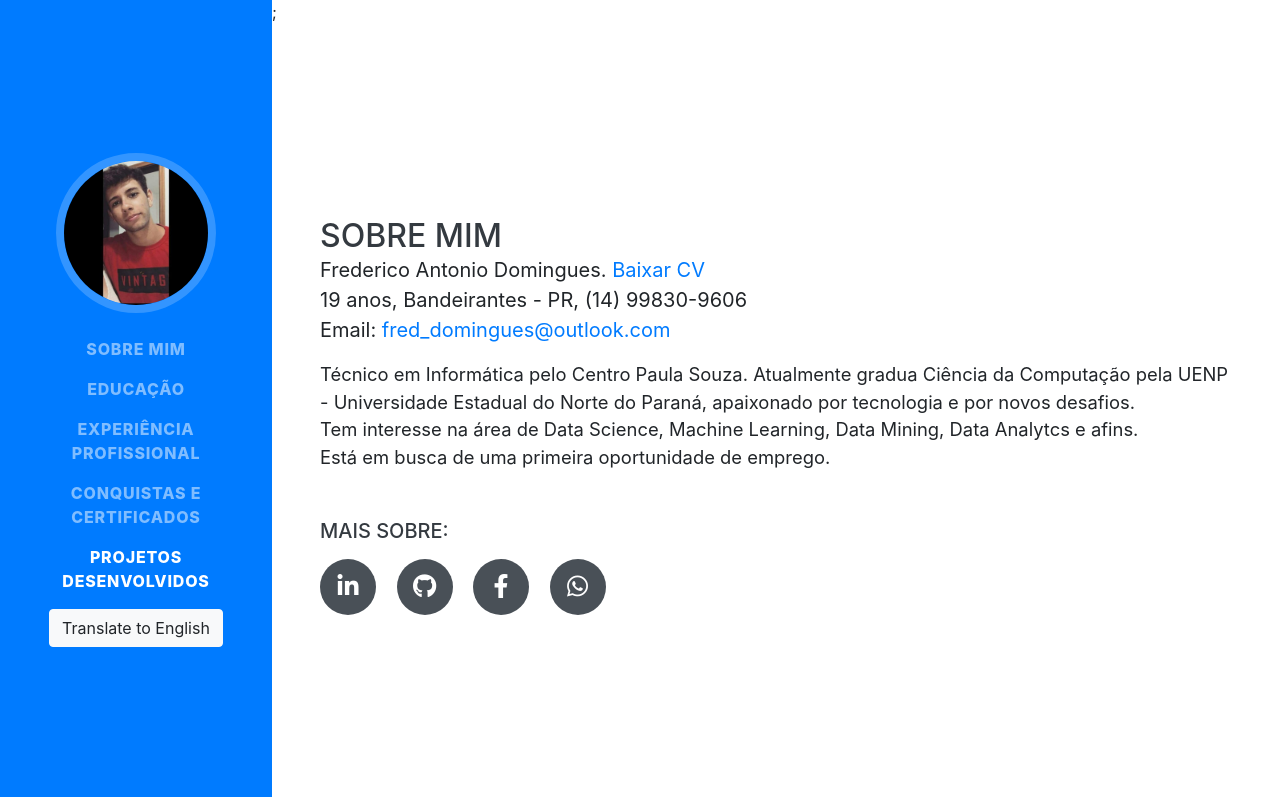
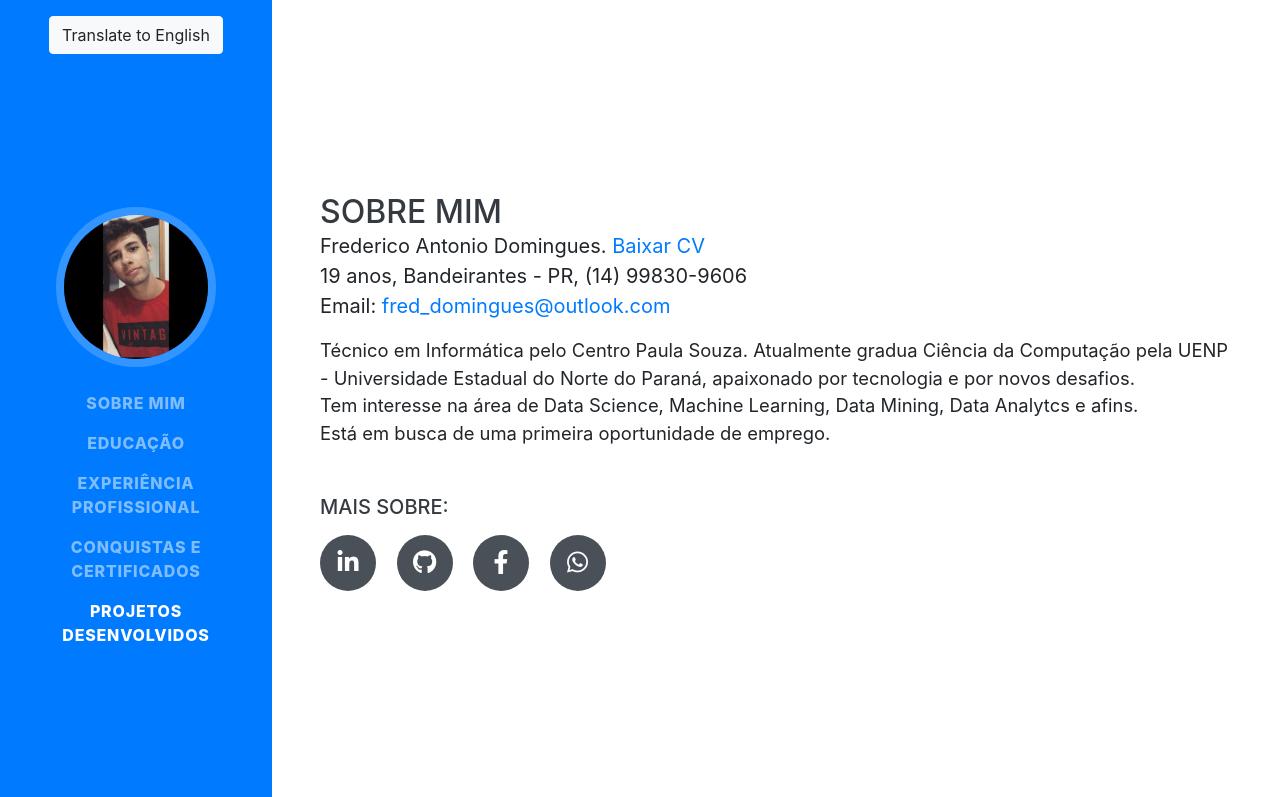
Before and after one commit to freddomingues/freddomingues.github.io, a website with bundled scripts: page index.html in a window 1280 px wide. Shown: the top 797 px of the page. Built offline with nearby package versions, Linux system fonts and the light colour scheme; a web font is replaced by a local one.

Commit message:
Updating certificate/translate button

```diff
--- a/index.html
+++ b/index.html
@@ -9,7 +9,7 @@
   <meta name="author" content="">
 
   <title>Currículo - Frederico Antonio Domingues</title>
-  <link rel="sortcut icon" href="img/resume_40px.png" type="image/x-icon" />;
+  <link rel="sortcut icon" href="img/resume_40px.png" type="image/x-icon" />
 
   <!-- Bootstrap core CSS -->
   <link href="vendor/bootstrap/css/bootstrap.min.css" rel="stylesheet">
@@ -28,6 +28,8 @@
 <body id="page-top">
 
   <nav class="navbar navbar-expand-lg navbar-dark bg-primary fixed-top" id="sideNav">
+    <a class="nav-link js-scroll-trigger" href="indexEN.html">
+      <button type="button" class="btn btn-light">Translate to English</button></a>
     <a class="navbar-brand js-scroll-trigger" href="#page-top">
       <span class="d-none d-lg-block">
         <img class="img-fluid img-profile rounded-circle mx-auto mb-2" src="img/profile.jpg" alt="">
@@ -53,10 +55,6 @@
         <li class="nav-item">
           <a class="nav-link js-scroll-trigger" href="#awards">Projetos Desenvolvidos</a>
         </li>
-        <li class="nav-item">
-          <a class="nav-link js-scroll-trigger" href="indexEN.html">
-            <button type="button" class="btn btn-light">Translate to English</button></a>
-        </li>
       </ul>
     </div>
   </nav>
@@ -65,12 +63,12 @@
 
     <section class="resume-section p-3 p-lg-5 d-flex align-items-center" id="about">
       <div class="w-100">
-              <span class="d-block d-lg-none">
+          <span class="d-block d-lg-none">
           <img class="img-fluid img-profile rounded-circle mx-auto mb-2" src="img/profile2.jpg" alt="">
       </span>
         <h2 class="mb-0">Sobre mim
         </h1>
-        <p style="font-size: 20px;">
+        <p style="font-size: 20px">
           Frederico Antonio Domingues. <a href="files/CV - Frederico Antonio Domingues.pdf" download="CV - Frederico Antonio Domingues" target="_blank">Baixar CV</a>
         </br>
           19 anos, Bandeirantes - PR, (14) 99830-9606 </br>
```
Also changed, not shown: indexEN.html (+4 -6 lines), 2 other files.
